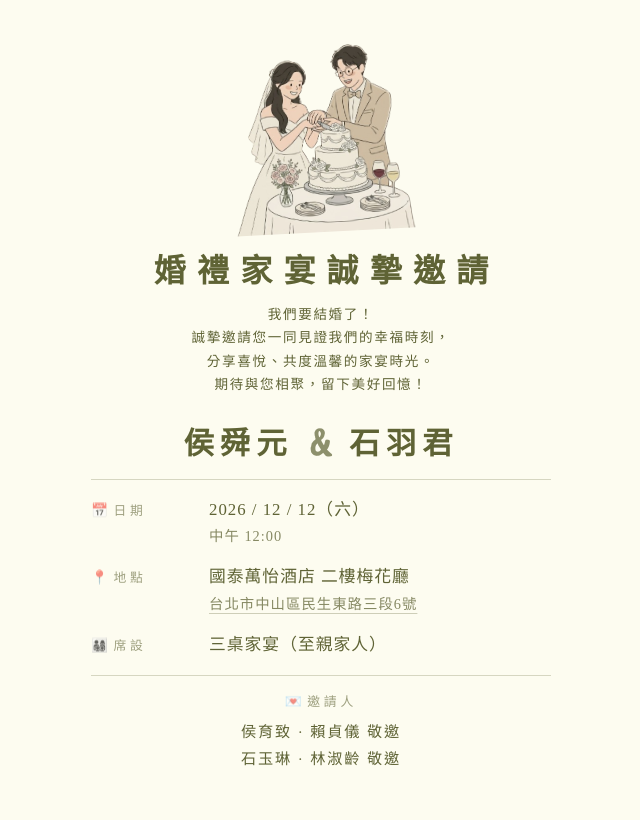
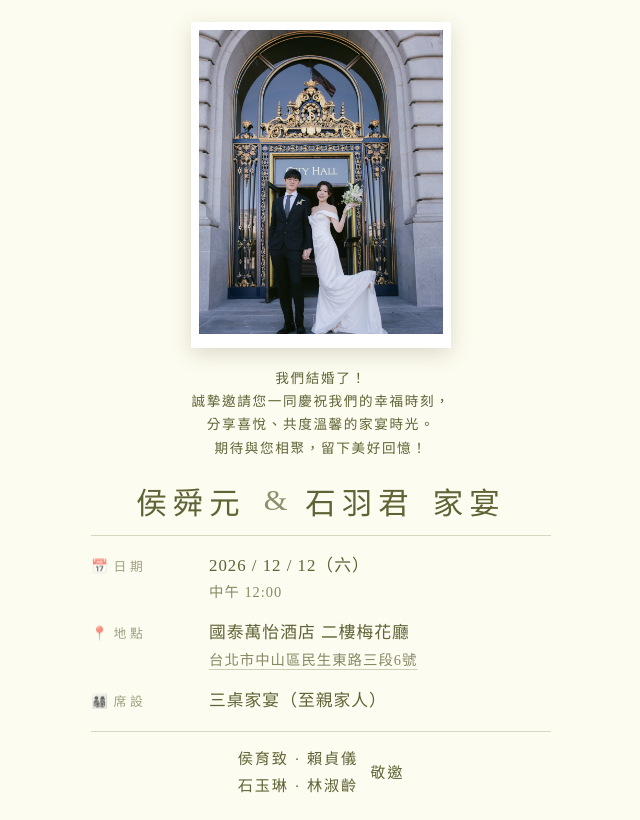
Before and after one commit to alvinbhou/family, a plain HTML site: page index.html in a window 1280 px wide. Shown: the whole page, without its empty margins (319-959 px from the left). Drawn offline with nearby package versions, Linux system fonts and the light colour scheme.

Commit message:
Replace cake with City Hall photo and update invitation text
- Show the City Hall wedding photo in a white frame at the top
- Drop the title and 邀請人 label; reword the message since we're already married
- Single 敬邀 beside both hosts' names; add 家宴 to the couple line

Co-Authored-By: Claude Opus 5.5 <noreply@anthropic.com>

```diff
--- a/index.html
+++ b/index.html
@@ -62,19 +62,20 @@
             margin: 20px 0 0;
         }
 
-        .hero {
-            width: auto;
-            height: clamp(120px, 26vh, 260px);
-            height: clamp(120px, 26dvh, 260px);
-            transform: rotate(-3deg);
-            margin-top: 0;
+        .photo {
+            background: #fff;
+            padding: 8px 8px 14px;
+            box-shadow: 0 6px 20px rgba(60, 60, 30, 0.18);
+            margin-top: 6px;
         }
 
-        h1 {
-            font-weight: 600;
-            font-size: 2rem;
-            letter-spacing: 0.35em;
-            margin: clamp(8px, 1.6dvh, 20px) 0 clamp(8px, 1.6dvh, 20px) 0.35em; /* offset trailing letter-spacing */
+        .photo img {
+            display: block;
+            height: clamp(200px, 38vh, 400px);
+            height: clamp(200px, 38dvh, 400px);
+            aspect-ratio: 4 / 5;
+            object-fit: cover;
+            object-position: 50% 70%;
         }
 
         .squiggle { width: 180px; margin: 8px 0; }
@@ -83,7 +84,7 @@
             font-size: 0.85rem;
             line-height: 1.7;
             letter-spacing: 0.12em;
-            margin: 0;
+            margin: clamp(12px, 2.4dvh, 28px) 0 0;
         }
 
         .couple {
@@ -92,15 +93,12 @@
             justify-content: center;
             gap: 18px;
             margin: clamp(12px, 2.4dvh, 28px) 0 2px;
-            font-weight: 600;
+            font-weight: 400;
             font-size: 1.9rem;
             letter-spacing: 0.2em;
         }
 
         .couple .amp {
-            font-family: 'Caveat Brush', cursive;
-            font-weight: 400;
-            font-size: 2.6rem;
             letter-spacing: 0;
             opacity: 0.7;
         }
@@ -142,8 +140,11 @@
             font-size: 0.95rem;
             line-height: 1.8;
             letter-spacing: 0.12em;
+            display: flex;
+            justify-content: center;
+            align-items: center;
+            gap: 0.8em;
         }
-        .hosts .label { display: block; margin-bottom: 4px; }
 
         .closing {
             font-family: 'Caveat Brush', cursive;
@@ -154,28 +155,25 @@
 
         @media (max-width: 480px) {
             body { padding-top: 12px; }
-            h1 { font-size: 1.4rem; letter-spacing: 0.2em; margin-left: 0.2em; }
             .couple { font-size: 1.5rem; gap: 12px; }
-            .couple .amp { font-size: 2.2rem; }
             .message { font-size: 0.8rem; }
         }
     </style>
 </head>
 <body>
     <main class="invite">
-        <img class="hero" src="cake.png" alt="蛋糕">
-        <h1>婚禮家宴誠摯邀請</h1>
+        <div class="photo"><img src="city-hall-web.jpg" alt="舊金山市政廳"></div>
 
 
         <p class="message">
-            我們要結婚了！<br>
-            誠摯邀請您一同見證我們的幸福時刻，<br>
+            我們結婚了！<br>
+            誠摯邀請您一同慶祝我們的幸福時刻，<br>
             分享喜悅、共度溫馨的家宴時光。<br>
             期待與您相聚，留下美好回憶！
         </p>
 
         <div class="couple">
-            <span>侯舜元</span><span class="amp">&amp;</span><span>石羽君</span>
+            <span>侯舜元</span><span class="amp">&amp;</span><span>石羽君</span><span>家宴</span>
         </div>
 
         <section class="details">
@@ -197,9 +195,8 @@
         </section>
 
         <div class="hosts">
-            <span class="label"><span class="ico">💌</span>邀請人</span>
-            侯育致 · 賴貞儀 敬邀<br>
-            石玉琳 · 林淑齡 敬邀
+            <span class="names">侯育致 · 賴貞儀<br>石玉琳 · 林淑齡</span>
+            <span>敬邀</span>
         </div>
 
     </main>
```
Also changed, not shown: city-hall-web.jpg (added).
